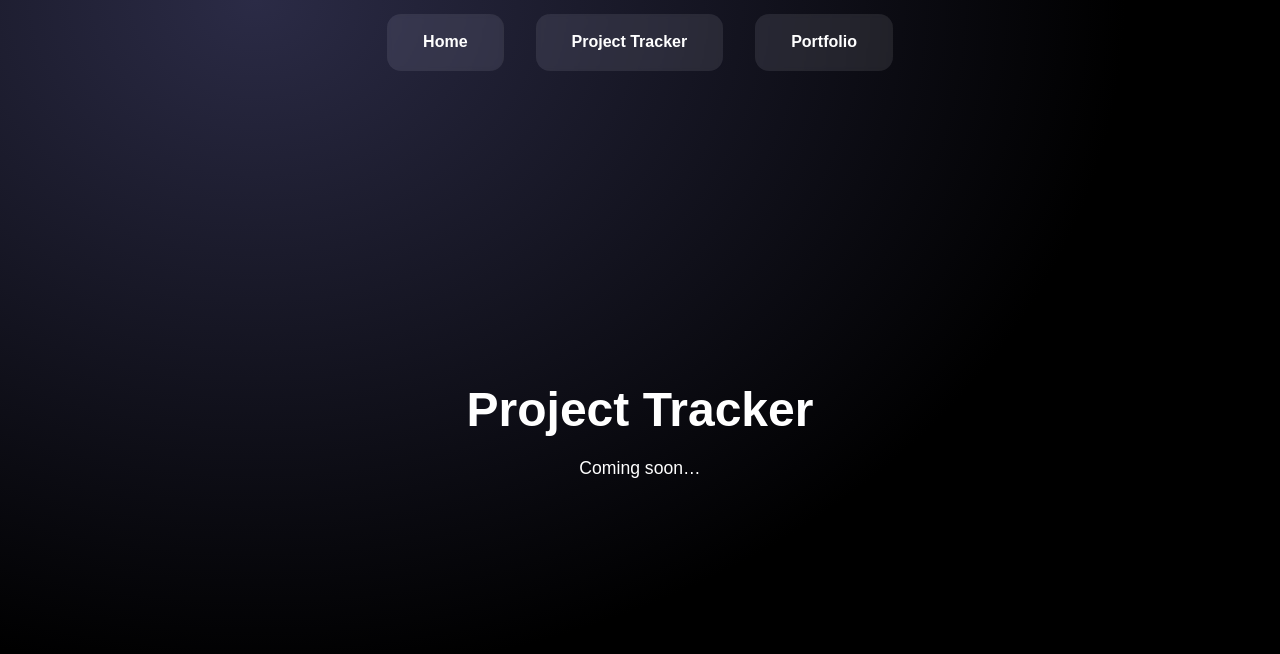
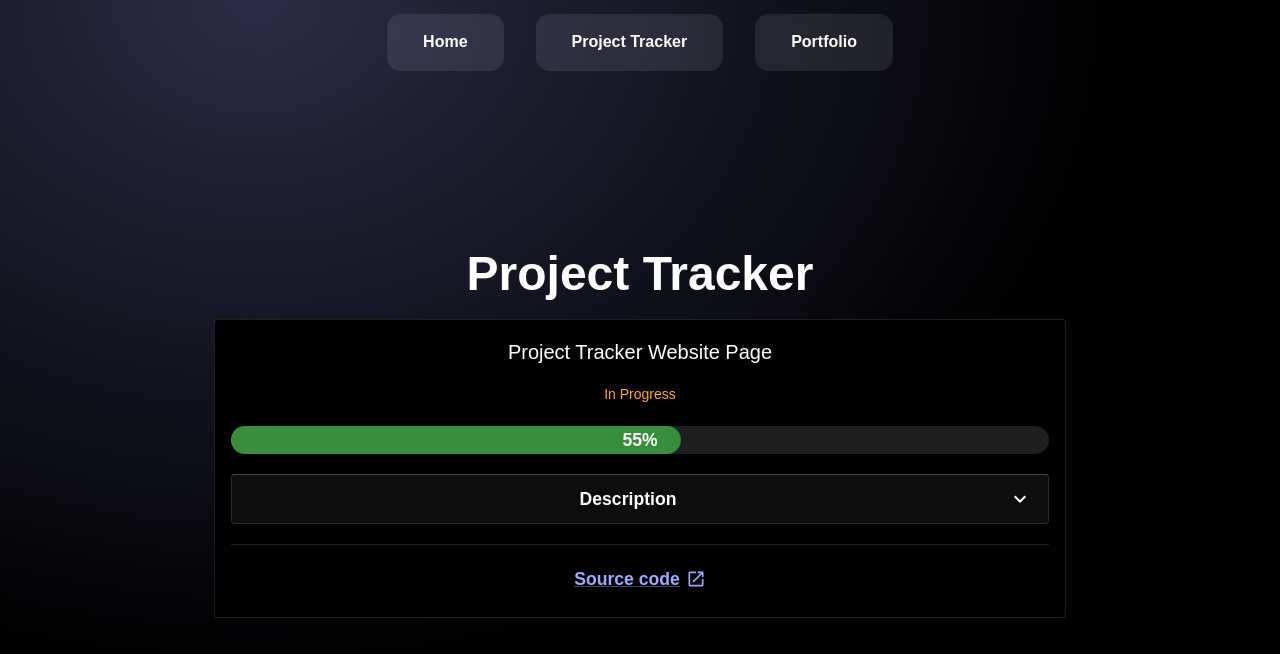
Before and after one commit to MaxBielstein/Website, a React (Create React App) app in the folder max-website/: page /project-tracker in a window 1280 px wide. Shown: the top 654 px of the page. Built offline with nearby package versions, Linux system fonts and the light colour scheme.

Commit message:
Add Project Tracker Page

```diff
--- /dev/null
+++ b/max-website/src/components/PendingProject.tsx
@@ -0,0 +1,51 @@
+import * as React from 'react';
+import { Card, CardHeader, CardContent, Box, Stack, Typography, Link, Divider } from '@mui/material';
+import LaunchIcon from '@mui/icons-material/Launch';
+import ProgressBar from './ProgressBar';
+import ProjectDescription, { ProjectDescriptionProps } from './ProjectDescription';
+import ProjectStatus, { ProjectStatusValue } from './ProjectStatus';
+
+export type PendingProjectProps = {
+  title: string;
+  progress: number;
+  status: ProjectStatusValue;
+  blockedInfo?: React.ReactNode;
+  description: React.ReactElement<ProjectDescriptionProps, typeof ProjectDescription>;
+  sourceUrl: string;
+};
+
+const PendingProject: React.FC<PendingProjectProps> = ({
+  title,
+  progress,
+  status,
+  blockedInfo,
+  description,
+  sourceUrl,
+}) => {
+  return (
+    <Card variant="outlined" sx={{ bgcolor: 'background.default' }}>
+      <CardHeader title={<Typography variant="h6" component="h2">{title}</Typography>} sx={{ pb: 0 }} />
+      <CardContent>
+        <Stack spacing={2.5}>
+          <ProjectStatus status={status} blockedInfo={blockedInfo} />
+          <ProgressBar value={progress} thickness={28} />
+          {description}
+          <Divider />
+          <Box>
+            <Link
+              href={sourceUrl}
+              target="_blank"
+              rel="noopener noreferrer"
+              underline="always"
+              sx={{ display: 'inline-flex', alignItems: 'center', gap: 0.75, fontWeight: 600 }}
+            >
+              Source code <LaunchIcon fontSize="small" />
+            </Link>
+          </Box>
+        </Stack>
+      </CardContent>
+    </Card>
+  );
+};
+
+export default PendingProject;
--- /dev/null
+++ b/max-website/src/components/ProgressBar.tsx
@@ -0,0 +1,49 @@
+import * as React from 'react';
+import { Box, LinearProgress, Typography } from '@mui/material';
+
+export type ProgressBarProps = {
+  value: number;
+  thickness?: number;
+};
+
+const ProgressBar: React.FC<ProgressBarProps> = ({ value, thickness = 24 }) => {
+  const clamped = Math.max(0, Math.min(100, Math.round(value)));
+
+  return (
+    <Box>
+      <Box sx={{ position: 'relative' }}>
+        <LinearProgress
+          variant="determinate"
+          value={clamped}
+          aria-label="progress"
+          sx={{
+            height: thickness,
+            borderRadius: 999,
+            bgcolor: 'rgba(255,255,255,0.12)',
+            '& .MuiLinearProgress-bar': (theme) => ({
+              backgroundColor: theme.palette.success.dark,
+              borderRadius: 999,
+            }),
+          }}
+        />
+        <Typography
+          component="span"
+          aria-hidden
+          sx={{
+            position: 'absolute',
+            inset: 0,
+            display: 'flex',
+            alignItems: 'center',
+            justifyContent: 'center',
+            fontWeight: 700,
+            color: (t) => t.palette.common.white,
+          }}
+        >
+          {clamped}%
+        </Typography>
+      </Box>
+    </Box>
+  );
+};
+
+export default ProgressBar;
--- /dev/null
+++ b/max-website/src/components/ProjectDescription.tsx
@@ -0,0 +1,51 @@
+import * as React from 'react';
+import { Accordion, AccordionSummary, AccordionDetails, Typography } from '@mui/material';
+import ExpandMoreIcon from '@mui/icons-material/ExpandMore';
+
+export type ProjectDescriptionProps = {
+  title?: React.ReactNode;
+  defaultExpanded?: boolean;
+  children: React.ReactNode;
+};
+
+const ProjectDescription: React.FC<ProjectDescriptionProps> = ({
+  title = 'Description',
+  defaultExpanded,
+  children,
+}) => {
+  return (
+    <Accordion
+      disableGutters
+      defaultExpanded={defaultExpanded}
+      sx={{
+        bgcolor: 'transparent',
+        border: 1,
+        borderColor: 'divider',
+        borderRadius: 1,
+      }}
+    >
+      <AccordionSummary
+        expandIcon={<ExpandMoreIcon />}
+        sx={{
+          '& .MuiAccordionSummary-content': {
+            m: 0,
+            width: '100%',
+            display: 'flex',
+            justifyContent: 'center',
+          },
+        }}
+      >
+        {typeof title === 'string' ? (
+          <Typography sx={{ textAlign: 'center', width: '100%', fontWeight: 600 }}>
+            {title}
+          </Typography>
+        ) : (
+          title
+        )}
+      </AccordionSummary>
+      <AccordionDetails>{children}</AccordionDetails>
+    </Accordion>
+  );
+};
+
+export default ProjectDescription;
--- /dev/null
+++ b/max-website/src/components/ProjectStatus.tsx
@@ -0,0 +1,62 @@
+import * as React from 'react';
+import { Box, Typography, ButtonBase, Tooltip, Collapse } from '@mui/material';
+import InfoOutlinedIcon from '@mui/icons-material/InfoOutlined';
+
+export type ProjectStatusValue = 'in_progress' | 'blocked' | 'not_started' | 'on_hold';
+
+export type ProjectStatusProps = {
+  status: ProjectStatusValue;
+  blockedInfo?: React.ReactNode;
+};
+
+const ProjectStatus: React.FC<ProjectStatusProps> = ({ status, blockedInfo }) => {
+  const [open, setOpen] = React.useState(false);
+  const id = React.useId();
+
+  const text =
+    status === 'in_progress'
+      ? 'In Progress'
+      : status === 'blocked'
+      ? 'Blocked'
+      : status === 'not_started'
+      ? 'Not Started'
+      : 'On Hold';
+
+  return (
+    <Box>
+      {status === 'blocked' ? (
+        <>
+          <Tooltip title="Click for details" arrow>
+            <ButtonBase
+              onClick={() => setOpen((v) => !v)}
+              aria-expanded={open}
+              aria-controls={`${id}-blocked-details`}
+              sx={{ p: 0, display: 'inline-flex', alignItems: 'center', gap: 0.75 }}
+            >
+              <Typography variant="subtitle2" sx={{ color: (t) => t.palette.error.main }}>
+                {text}
+              </Typography>
+              <InfoOutlinedIcon fontSize="small" />
+            </ButtonBase>
+          </Tooltip>
+          <Collapse in={open}>
+            <Box id={`${id}-blocked-details`} sx={{ mt: 1 }}>
+              {blockedInfo ?? <Typography variant="body2">No details provided.</Typography>}
+            </Box>
+          </Collapse>
+        </>
+      ) : (
+        <Typography
+          variant="subtitle2"
+          sx={{
+            color: status === 'in_progress' ? (t) => t.palette.warning.main : 'text.secondary',
+          }}
+        >
+          {text}
+        </Typography>
+      )}
+    </Box>
+  );
+};
+
+export default ProjectStatus;
--- a/max-website/src/global.scss
+++ b/max-website/src/global.scss
@@ -1,6 +1,6 @@
 /* App-wide CSS variables for universal background & text */
 :root {
-  --app-bg: radial-gradient(rgb(43, 43, 70), #000);
+  --app-bg: radial-gradient(ellipse at 50% 50%, rgb(43, 43, 70) 0%, #1b1d2f 60%, #101423 100%);
   --app-text: #ffffff;
 }
 
--- a/max-website/src/pages/ProjectTrackerPage.tsx
+++ b/max-website/src/pages/ProjectTrackerPage.tsx
@@ -1,6 +1,8 @@
 import React from 'react';
-import { Typography } from '@mui/material';
+import { Typography, Stack } from '@mui/material';
 import Page from '../components/Page';
+import PendingProject from '../components/PendingProject';
+import ProjectDescription from '../components/ProjectDescription';
 
 const ProjectTrackerPage: React.FC = () => {
   return (
@@ -8,7 +10,35 @@ const ProjectTrackerPage: React.FC = () => {
       <Typography variant="h3" component="h1" gutterBottom>
         Project Tracker
       </Typography>
-      <Typography variant="body1">Coming soon…</Typography>
+
+      <Stack spacing={3}>
+        <PendingProject
+          title="Project Tracker Website Page"
+          progress={55}
+          status="in_progress"
+          description={
+            <ProjectDescription>
+              <Stack spacing={2}>
+                <Typography variant="body2" component="p">
+                  Project Tracker is a lightweight dashboard I'm building to showcase what I'm currently working on and what's coming next, all in one place.
+                </Typography>
+                <Typography variant="body2" component="p">
+                  Each project shows a simple progress percentage, a rough, manual estimate, alongside quick notes on recent work, blockers, and next steps.
+                </Typography>
+                <Typography variant="body2" component="p">
+                  The purpose is to make updates easy to skim and share so I can surface issues early, communicate progress clearly, and keep momentum visible without digging through docs or chats.
+                </Typography>
+                <Typography variant="body2" component="p">
+                  I hope to eventually integrate the tracker with GitHub so that I can have an "Updates" area that brings in PR merge data.
+                </Typography>
+              </Stack>
+            </ProjectDescription>
+          }
+          sourceUrl="https://github.com/your-org/your-repo"
+        />
+
+        {/* Add more <PendingProject /> cards as needed */}
+      </Stack>
     </Page>
   );
 };
```
Also changed, not shown: max-website/package.json (+5 -3 lines).
